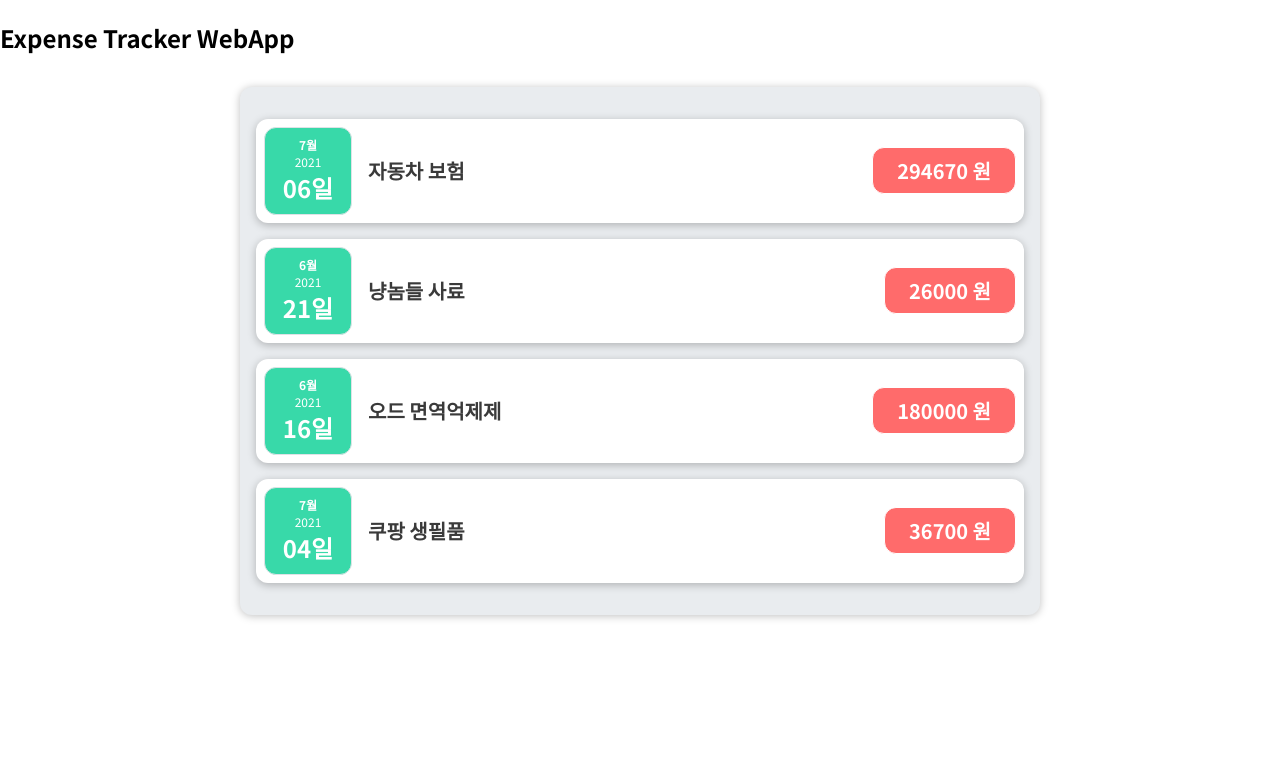
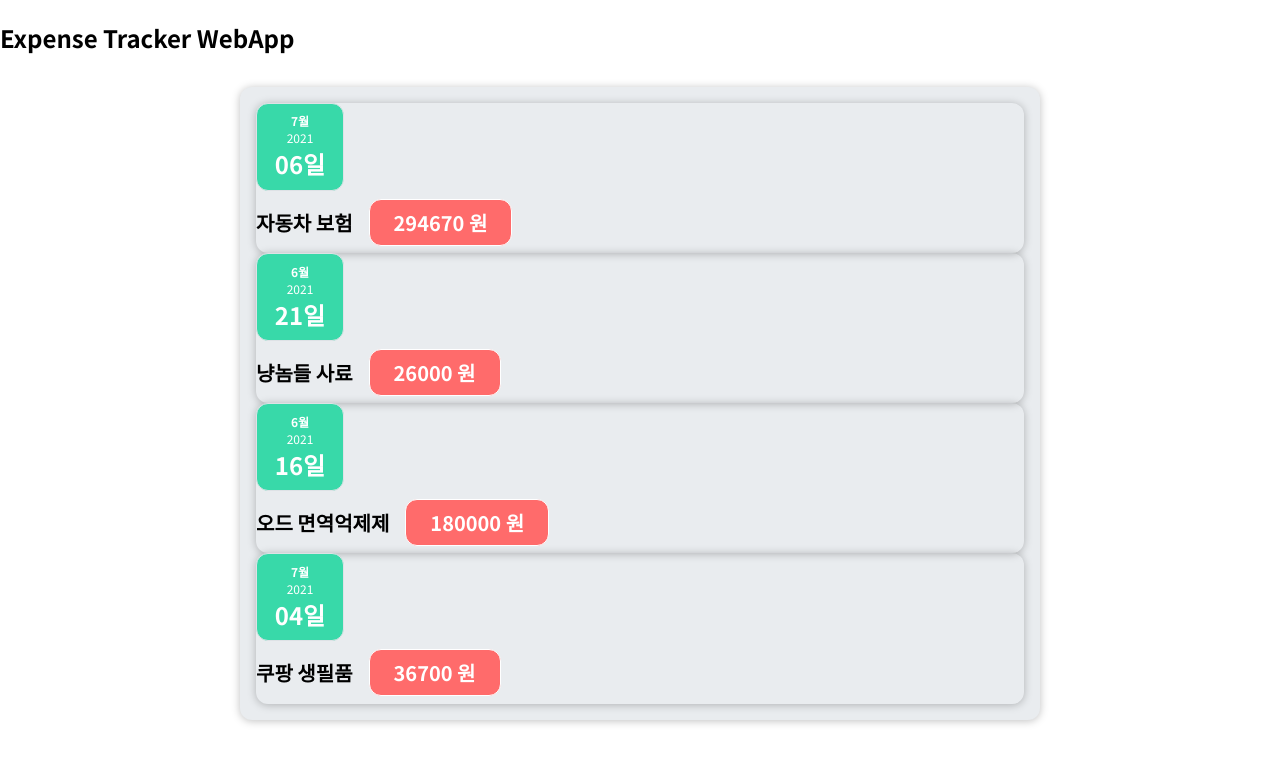
Before and after one commit to glenn-a810/Study, a React (Create React App) app in the folder expense-tracker/: page / in a window 1280 px wide. Shown: the top 764 px of the page. Built offline with nearby package versions, Linux system fonts and the light colour scheme.

Commit message:
part of css isolation 연습

```diff
--- /dev/null
+++ b/expense-tracker/src/components/Card.css
@@ -0,0 +1,4 @@
+.card {
+    border-radius: 12px;
+    box-shadow: 0 1px 8px rgba(0, 0, 0, 0.25);
+}
--- /dev/null
+++ b/expense-tracker/src/components/Card.js
@@ -0,0 +1,11 @@
+import './Card.css'
+
+function Card(props) {
+    return(
+        <div className='card'>
+            {props.children}
+        </div>
+    )
+}
+
+export default Card
--- a/expense-tracker/src/components/ExpenseItem.js
+++ b/expense-tracker/src/components/ExpenseItem.js
@@ -1,16 +1,17 @@
 import ExpenseDate from './ExpenseDate'
+import Card from './Card'
 import './ExpenseItem.css'
 
 function ExpenseItem(props) {
 
     return(
-        <div className='expense-item'>
+        <Card className='expense-item'>
             <ExpenseDate date={props.date} />
             <div className='expense-item__description'>
                 <h2>{props.title}</h2>
                 <div className='expense-item__price'>{props.amount} 원</div>
             </div>
-        </div>
+        </Card>
     )
 }
 
```
